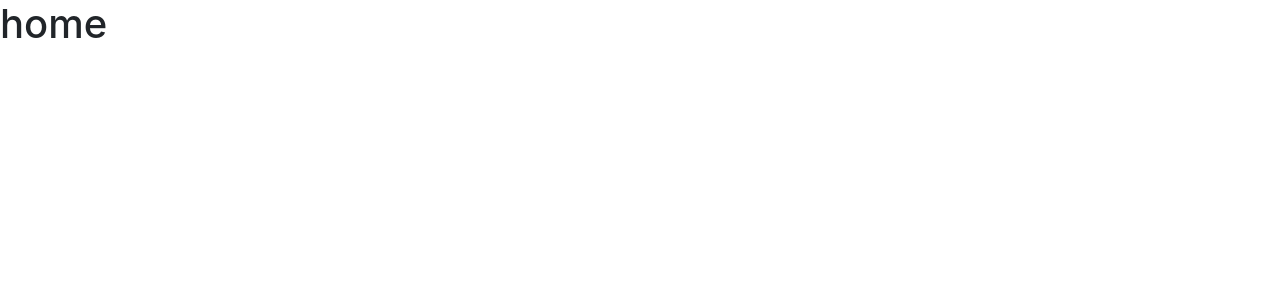
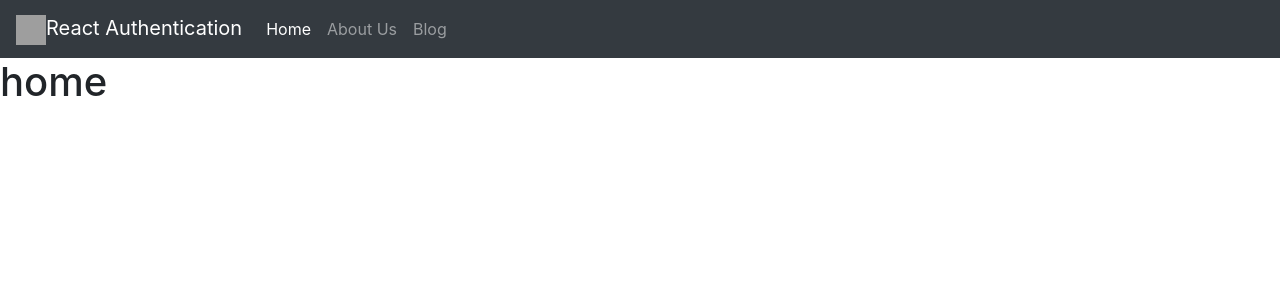
Before and after one commit to muhammadumarfarooq/react-authentication, a React (Create React App) app: page / in a window 1280 px wide. Shown: the top 300 px of the page. Built offline with nearby package versions, Linux system fonts and the light colour scheme; grey boxes are pictures that could not be loaded; the HTML template or start-up script is replaced by a standard one.

Commit message:
basic navbar

```diff
--- a/src/App.js
+++ b/src/App.js
@@ -1,8 +1,10 @@
 import React from "react";
-
+import Navbar from "./components/Navbar";
 function App() {
   return (
     <div className='app'>
+      <Navbar />
+
       <h1>home</h1>
     </div>
   );
--- /dev/null
+++ b/src/components/Navbar.js
@@ -0,0 +1,49 @@
+import React from "react";
+
+const Navbar = () => {
+  return (
+    <nav className='navbar navbar-dark bg-dark navbar-expand-sm'>
+      <a className='navbar-brand' href='#'>
+        <img
+          src='https://s3.eu-central-1.amazonaws.com/bootstrapbaymisc/blog/24_days_bootstrap/logo_white.png'
+          width='30'
+          height='30'
+          alt='logo'
+        />
+        React Authentication
+      </a>
+      <button
+        className='navbar-toggler'
+        type='button'
+        data-toggle='collapse'
+        data-target='#navbar-list-2'
+        aria-controls='navbarNav'
+        aria-expanded='false'
+        aria-label='Toggle navigation'
+      >
+        <span className='navbar-toggler-icon'></span>
+      </button>
+      <div className='collapse navbar-collapse' id='navbar-list-2'>
+        <ul className='navbar-nav'>
+          <li className='nav-item active'>
+            <a className='nav-link' href='#'>
+              Home <span className='sr-only'>(current)</span>
+            </a>
+          </li>
+          <li className='nav-item'>
+            <a className='nav-link' href='#'>
+              About Us
+            </a>
+          </li>
+          <li className='nav-item'>
+            <a className='nav-link' href='#'>
+              Blog
+            </a>
+          </li>
+        </ul>
+      </div>
+    </nav>
+  );
+};
+
+export default Navbar;
--- a/src/index.css
+++ b/src/index.css
@@ -1,13 +1,7 @@
-body {
-  margin: 0;
-  font-family: -apple-system, BlinkMacSystemFont, 'Segoe UI', 'Roboto', 'Oxygen',
-    'Ubuntu', 'Cantarell', 'Fira Sans', 'Droid Sans', 'Helvetica Neue',
-    sans-serif;
-  -webkit-font-smoothing: antialiased;
-  -moz-osx-font-smoothing: grayscale;
+.bg-custom-1 {
+  background-color: #85144b;
 }
 
-code {
-  font-family: source-code-pro, Menlo, Monaco, Consolas, 'Courier New',
-    monospace;
+.bg-custom-2 {
+  background-image: linear-gradient(15deg, #13547a 0%, #80d0c7 100%);
 }
```
